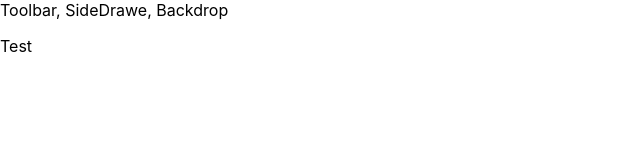
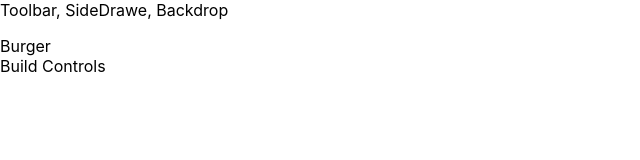
Before and after one commit to dlipinski/burger-builder, a React (Create React App) app: page / in a window 1280 px wide. Shown: the top 160 px of the page, without its empty margins (0-640 px from the left). Built offline with nearby package versions, Linux system fonts and the light colour scheme.

Commit message:
125. Starting Implementation of The Burger Builder Container

```diff
--- a/package.json
+++ b/package.json
@@ -6,6 +6,7 @@
     "@testing-library/jest-dom": "^5.11.4",
     "@testing-library/react": "^11.1.0",
     "@testing-library/user-event": "^12.1.10",
+    "node-sass": "4.14.1",
     "react": "^17.0.1",
     "react-dom": "^17.0.1",
     "react-scripts": "4.0.1",
--- a/src/App.js
+++ b/src/App.js
@@ -1,12 +1,13 @@
 import React, { Component } from 'react';
 
 import Layout from './components/Layout/Layout';
+import BurgerBuilder from './containers/BurgerBuilder/BurgerBuilder';
 
 class App extends Component {
-  render() {
+  render () {
     return (
       <Layout>
-        <p>Test</p>
+        <BurgerBuilder/>
       </Layout>
     )
   }
--- a/src/components/Layout/Layout.js
+++ b/src/components/Layout/Layout.js
@@ -1,9 +1,11 @@
 import React from 'react';
+
+import classes from './Layout.module.scss';
 
 const layout = (props) => (
   <React.Fragment>
     <div>Toolbar, SideDrawe, Backdrop</div>
-    <main>
+    <main className={classes.Content}>
       {props.children}
     </main>
   </React.Fragment>
--- /dev/null
+++ b/src/components/Layout/Layout.module.scss
@@ -0,0 +1,3 @@
+.Content {
+  margin-top: 16px;
+}
--- /dev/null
+++ b/src/containers/BurgerBuilder/BurgerBuilder.js
@@ -0,0 +1,14 @@
+import React, { Component } from "react";
+
+class BurgerBuilder extends Component {
+  render () {
+    return (
+      <React.Fragment>
+        <div>Burger</div>
+        <div>Build Controls</div>
+      </React.Fragment>
+    );
+  }
+}
+
+export default BurgerBuilder;
```
Also changed, not shown: 1 other file (tests, documents, lock files or other folders).
